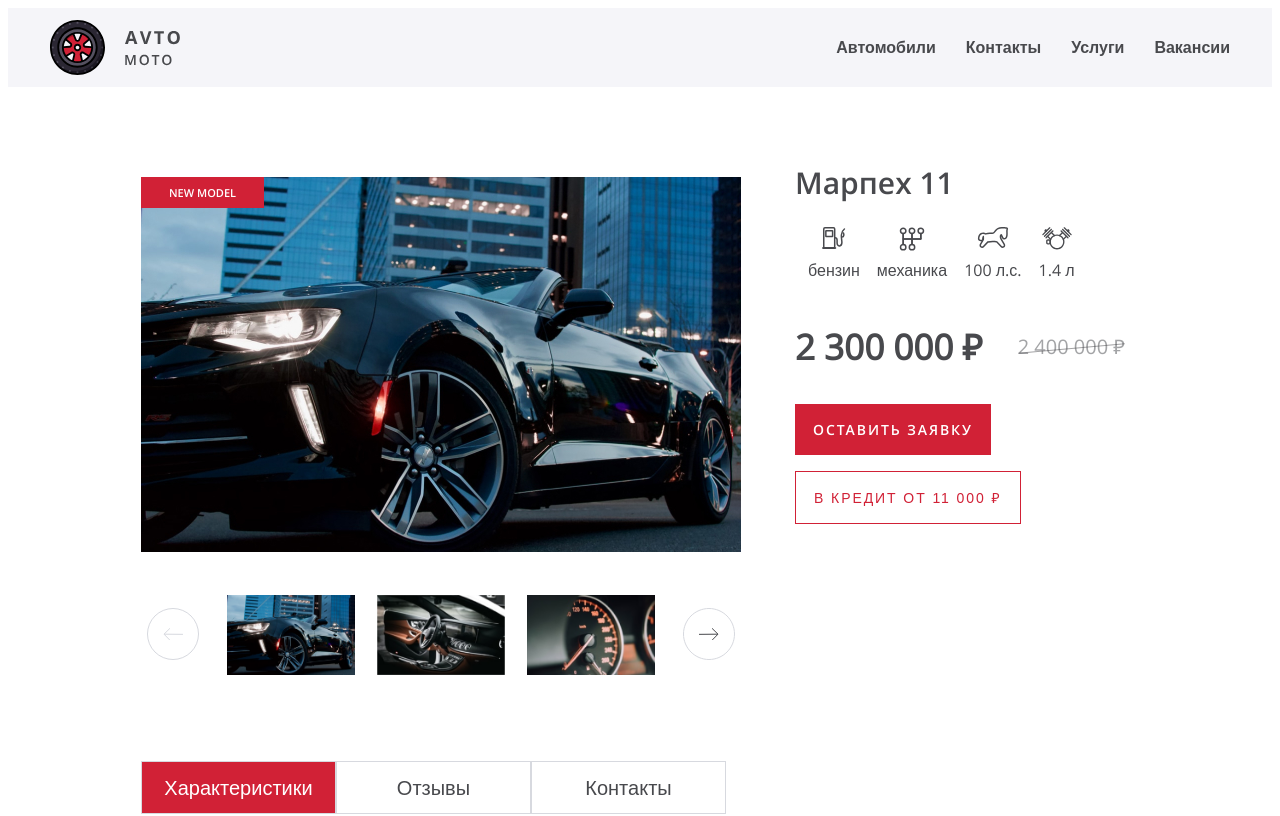
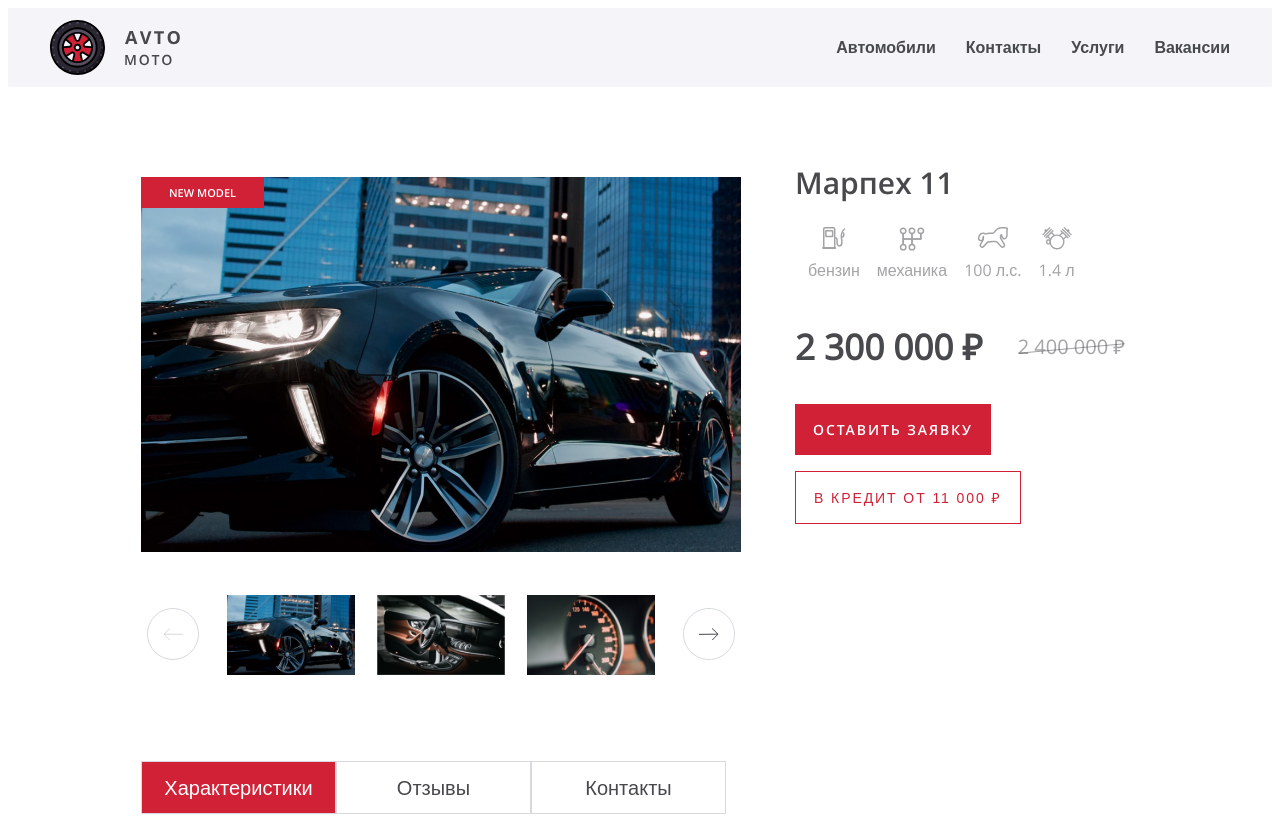
Before and after one commit to kostyadevman/avto_moto, a React (Create React App) app: page / in a window 1280 px wide. Shown: the top 816 px of the page. Built offline with nearby package versions, Linux system fonts and the light colour scheme.

Commit message:
Make some fixes

```diff
--- a/src/sass/blocks/stats.scss
+++ b/src/sass/blocks/stats.scss
@@ -23,8 +23,9 @@
   flex-direction: column;
   justify-content: space-between;
   align-items: center;
-  margin: 0 17px 0px 0;
+  margin: 0 17px 0 0;
   gap: 10px;
+  opacity: 0.5;
 }
 
 .stats__text {
```
